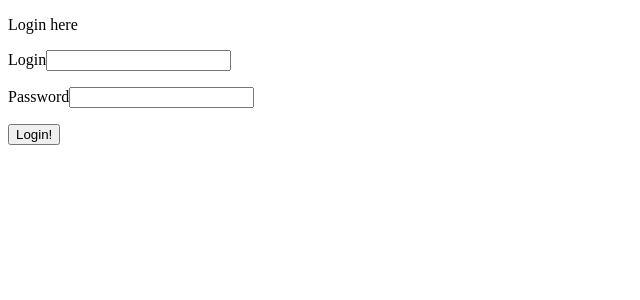
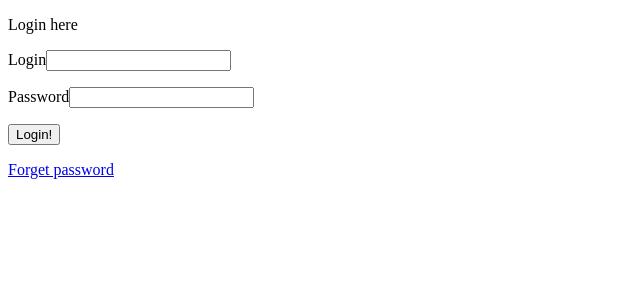
Before and after one commit to AlekseiCherniaev/phone-store-Django, a Django app: page /user/login?next=/user/password-change/ in a window 1280 px wide. Shown: the top 300 px of the page, without its empty margins (0-640 px from the left). Run offline with Django 5.2, Linux system fonts and the light colour scheme.

Commit message:
Added password change and password reset thought email

```diff
--- a/phone_store_for_GITHUB/urls.py
+++ b/phone_store_for_GITHUB/urls.py
@@ -16,5 +16,5 @@ if settings.DEBUG:
 
 handler404 = 'product.views.handler404'
 
-admin.site.site_header = 'Панель администрировния'
+admin.site.site_header = 'Панель администрирования'
 admin.site.index_title = 'Телефоны для продажи'
--- a/product/urls.py
+++ b/product/urls.py
@@ -8,7 +8,7 @@ urlpatterns = [
     path('products/', views.AllProductsPageView.as_view(), name='products'),
     path('product/<slug:product_slug>/', views.ProductView.as_view(), name='product'),
     path('category/<slug:category_slug>/', views.ProductForCategory.as_view(), name='category'),
-    path('products_for_year/<year4:year>/', views.products_for_year, name='products_for_year'),
-    path('add_product/', views.AddProduct.as_view(), name='add_product'),
+    path('products-for-year/<year4:year>/', views.products_for_year, name='products_for_year'),
+    path('add-product/', views.AddProduct.as_view(), name='add_product'),
 
 ]
--- a/user/forms.py
+++ b/user/forms.py
@@ -1,6 +1,6 @@
 from django import forms
 from django.contrib.auth import get_user_model
-from django.contrib.auth.forms import AuthenticationForm, UserCreationForm
+from django.contrib.auth.forms import AuthenticationForm, UserCreationForm, PasswordChangeForm
 
 
 class UserForm(AuthenticationForm):
@@ -54,3 +54,9 @@ class UserRegistrationForm(UserCreationForm):
         if get_user_model().objects.filter(email=email).exists():
             raise forms.ValidationError('Email already exists')
         return email
+
+
+class ChangePasswordForm(PasswordChangeForm):
+    old_password = forms.CharField(label='Old Password', widget=forms.PasswordInput(attrs={'class': 'form-change'}))
+    password1 = forms.CharField(label='Password', widget=forms.PasswordInput(attrs={'class': 'form-change'}))
+    password2 = forms.CharField(label='Password again', widget=forms.PasswordInput(attrs={'class': 'form-change'}))
--- a/user/templates/user/login_user.html
+++ b/user/templates/user/login_user.html
@@ -12,5 +12,6 @@
         <p>
             <button type="submit">Login!</button>
         </p>
+    <p><a href="{% url 'user:password_reset' %}">Forget password</a></p>
     </form>
 {% endblock %}
--- a/user/templates/user/profile_user.html
+++ b/user/templates/user/profile_user.html
@@ -1,6 +1,7 @@
 {% extends 'product/base.html' %}
 
 {% block content %}
+    {% include 'product/includes/menu.html' %}
     <h2>Profile</h2>
     <form method="post">
         {% csrf_token %}
@@ -8,5 +9,6 @@
             <p><label class="form-label" for="{{ f.id_for_label }}">{{ f.label }}: </label>{{ f }}{{ f.errors }}</p>
         {% endfor %}
         <p><button type="submit">Save</button></p>
+        <p><a href="{% url 'user:password_change' %}">Change password</a></p>
     </form>
 {% endblock %}
--- a/user/urls.py
+++ b/user/urls.py
@@ -1,5 +1,6 @@
-from django.contrib.auth.views import LogoutView
-from django.urls import path, include
+from django.contrib.auth.views import LogoutView, PasswordChangeView, PasswordResetView, PasswordResetDoneView, \
+    PasswordResetConfirmView, PasswordResetCompleteView
+from django.urls import path, include, reverse_lazy
 
 from user import views
 
@@ -8,6 +9,30 @@ app_name = 'user'
 urlpatterns = [
     path('login', views.LoginUser.as_view(), name='login'),
     path('profile/', views.ProfileView.as_view(), name='profile'),
-    path('logout', LogoutView.as_view(), name='logout'),
-    path('register', views.UserRegister.as_view(), name='register'),
+    path('logout/', LogoutView.as_view(), name='logout'),
+    path('password-change/', views.UserPasswordChangeView.as_view(), name='password_change'),
+    path('register/', views.UserRegister.as_view(), name='register'),
+
+    path('password-reset/',
+         PasswordResetView.as_view(
+             template_name='user/password_reset_form.html',
+             email_template_name='user/password_reset_email.html',
+             success_url=reverse_lazy('user:password_reset_done')
+         ),
+         name='password_reset'),
+
+    path('password-reset/done/',
+         PasswordResetDoneView.as_view(template_name='user/password_reset_done.html'),
+         name='password_reset_done'),
+
+    path('password-reset/<uidb64>/<token>/',
+         PasswordResetConfirmView.as_view(
+             template_name='user/password_reset_confirm.html',
+             success_url=reverse_lazy('user:password_reset_complete')
+         ),
+         name='password_reset_confirm'),
+
+    path('password-reset/complete/',
+         PasswordResetCompleteView.as_view(template_name='user/password_reset_complete.html'),
+         name='password_reset_complete'),
 ]
--- a/user/views.py
+++ b/user/views.py
@@ -1,6 +1,6 @@
 from django.contrib.auth import get_user_model
 from django.contrib.auth.mixins import LoginRequiredMixin
-from django.contrib.auth.views import LoginView
+from django.contrib.auth.views import LoginView, PasswordResetView, PasswordChangeView
 from django.shortcuts import render
 from django.urls import reverse_lazy
 from django.views.generic import CreateView, UpdateView
@@ -55,3 +55,10 @@ class ProfileView(LoginRequiredMixin, UpdateView):
 
     def get_object(self, queryset=None):
         return self.request.user
+
+
+class UserPasswordChangeView(PasswordChangeView):
+    template_name = 'user/password_change.html'
+    extra_context = {'title': 'Password Reset'}
+    form = forms.ChangePasswordForm
+    success_url = reverse_lazy('user:profile')
```
Also changed, not shown: phone_store_for_GITHUB/settings.py (+14 -6 lines), user/templates/user/password_change.html (added, +13 -0 lines), user/templates/user/password_reset_complete.html (added, +7 -0 lines), user/templates/user/password_reset_confirm.html (added, +12 -0 lines), user/templates/user/password_reset_done.html (added, +7 -0 lines), user/templates/user/password_reset_email.html (added, +14 -0 lines), user/templates/user/password_reset_form.html (added, +12 -0 lines), db.sqlite3.
